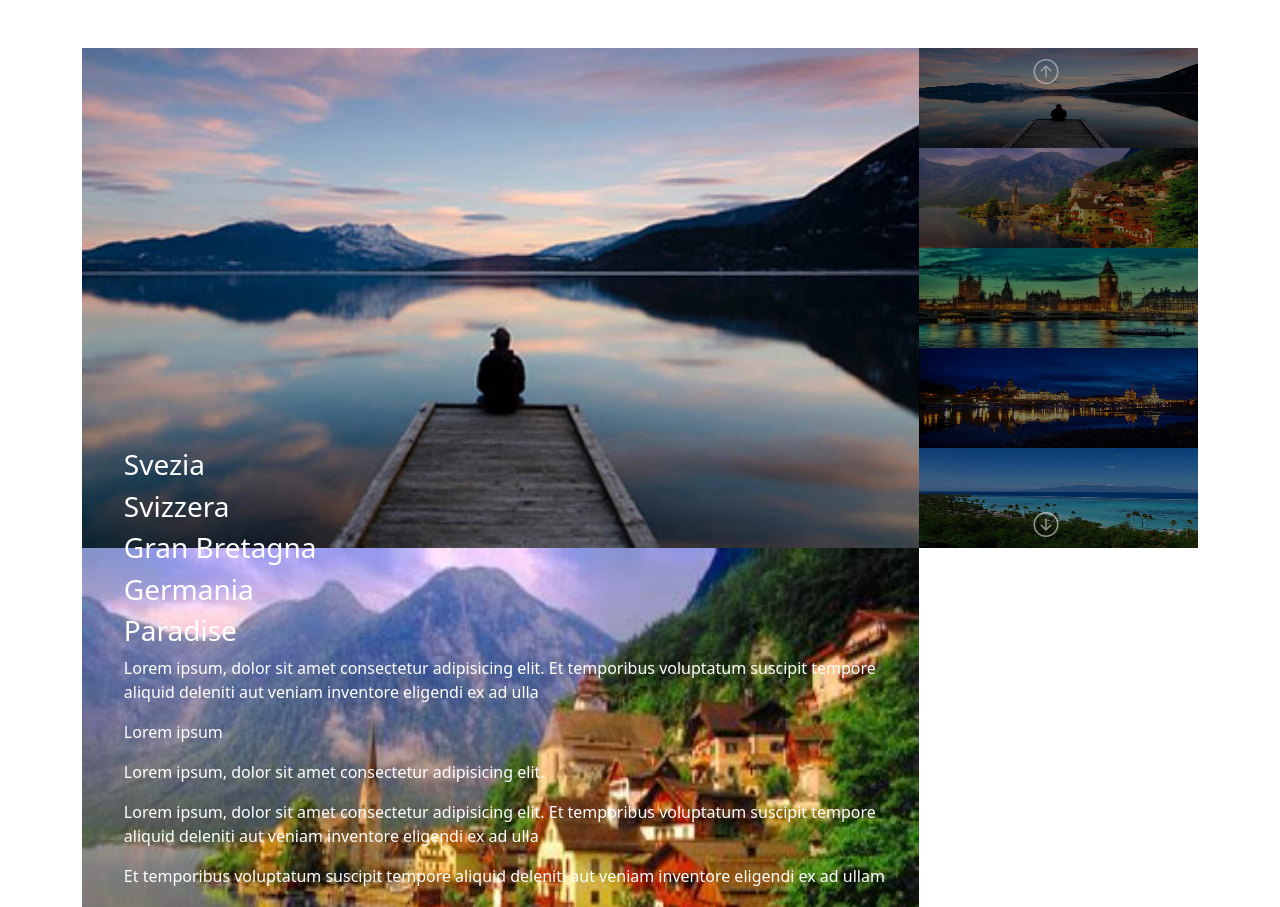
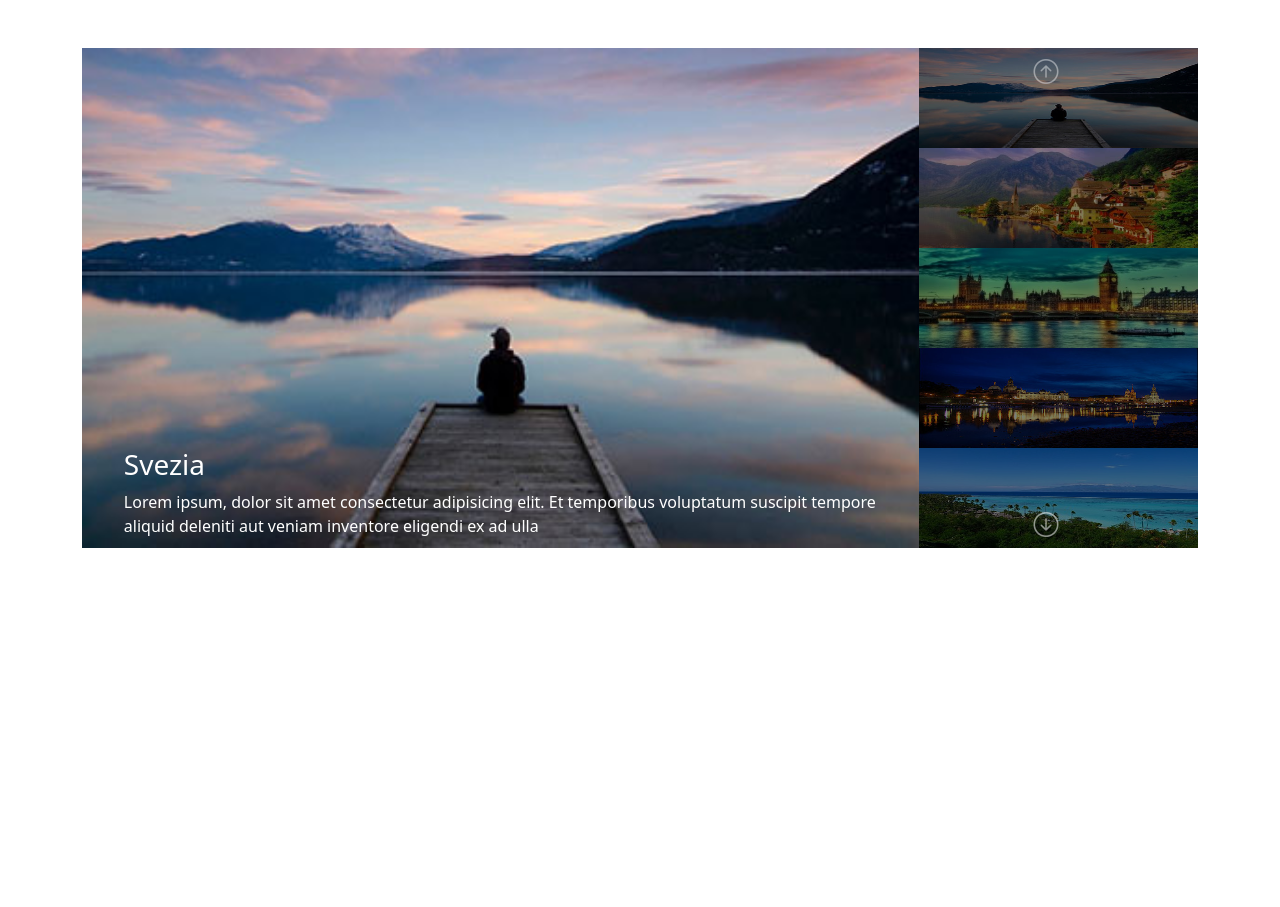
Before and after one commit to Sara-Barbi/vue-slider, a plain HTML site: page index.html in a window 1280 px wide. Shown: the top 907 px of the page. After the commit the page ends 800 px from the top, so only its background shows below. Drawn offline with nearby package versions, Linux system fonts and the light colour scheme.

Commit message:
prima immagine con primo titolo e prima scritta

```diff
--- a/index.html
+++ b/index.html
@@ -21,12 +21,12 @@
             <div id="primo" class="row g-0">
                 <div class="col-9 position-relative" id="img_principale">
 
-                    <div class=" myheight"  >
-                        <img v-for = "(imgPrinc,indice) in imgArr" :src="imgPrinc">
+                    <div class=" myheight"  v-for = "(imgPrinc,indice) in imgArr" :class="iscorrente(indice)">
+                        <img :src="imgPrinc">
 
                         <div class="position-absolute text-white " id="title">
-                            <h3 v-for = "(titolo,indice) in title"> {{titolo}} </h3>
-                            <p v-for = "(paragrafo,indice) in text"> {{paragrafo}} </p>
+                            <h3 v-for = "(titolo,indice) in title" :class="iscorrente(indice)"> {{titolo}} </h3>
+                            <p v-for = "(paragrafo,indice) in text" :class="iscorrente(indice)"> {{paragrafo}} </p>
                         </div>
                     </div>
 
--- a/main.js
+++ b/main.js
@@ -2,6 +2,7 @@ let app = new Vue({
     el:"#root",
 
     data:{
+        elementoAttivo: 0,
         imgArr : [
             `consegna/img/01.jpg`,
             `consegna/img/02.jpg`,
@@ -26,15 +27,15 @@ let app = new Vue({
             ],
 
 
-        contatore:0,
+
 
     },
     methods:{
-        attiva: function(indiceImg){
-            if(indiceImg== this.contatore){
-                return "!attiva";
+        iscorrente: function(indiceimmagine){
+            if(indiceimmagine== this.elementoAttivo){
+                return "attiva";
             }else{
-                return "";
+                return "d_mynone";
             }
         }
 
```
